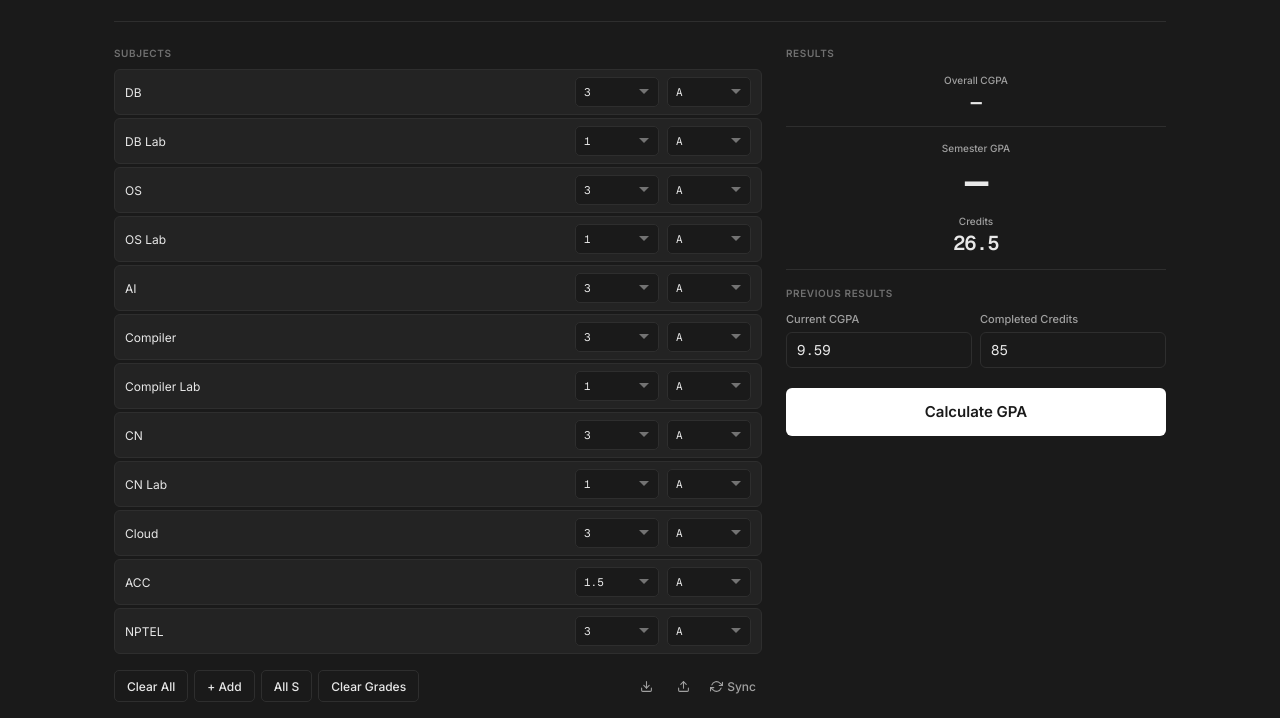
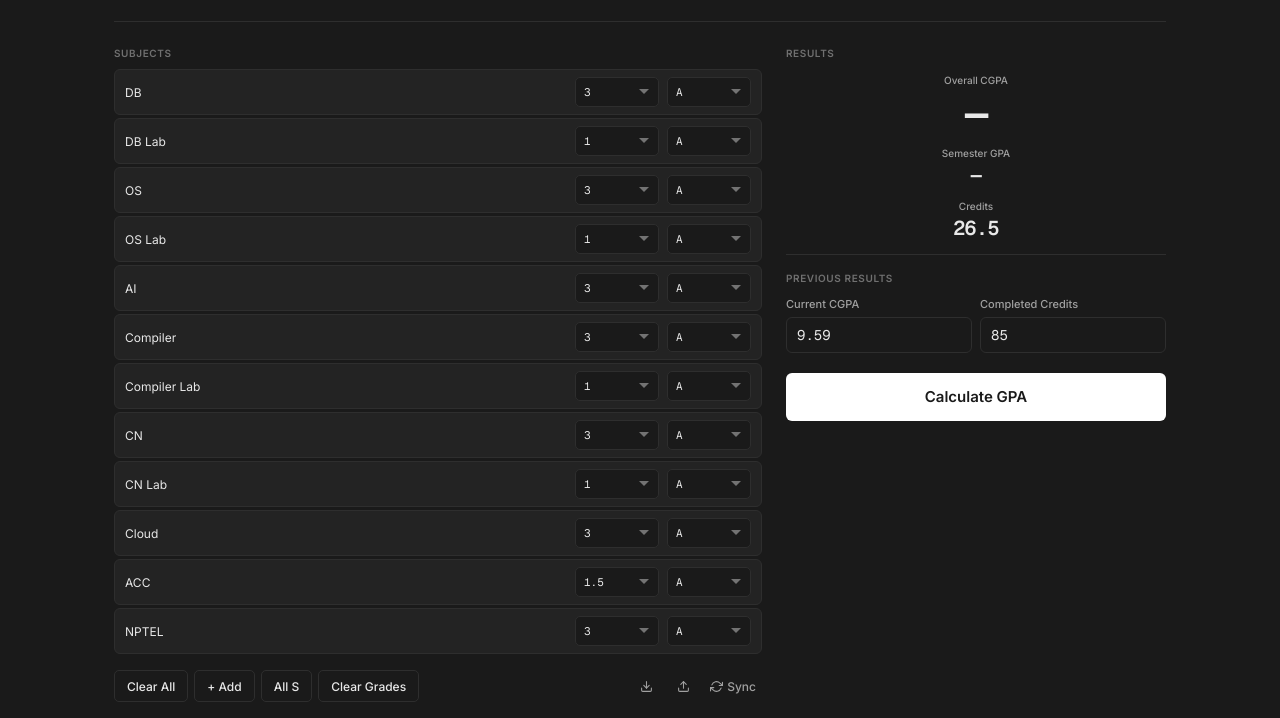
Before and after one commit to Yuvraj675/vit_gpa, a website: page index.html in a window 1280 px wide. Shown: the part 121-839 px from the top of the page. Drawn offline with nearby package versions, Linux system fonts and the light colour scheme.

Commit message:
fix: make Overall CGPA the main highlight, Semester GPA smaller

```diff
--- a/index.html
+++ b/index.html
@@ -579,19 +579,19 @@
         <div class="results-panel">
           <div class="section-label">Results</div>
           <div class="results-body">
-            <div class="result-secondary">
+            <div class="result-main">
+              <div class="result-label">Overall CGPA</div>
+              <div class="result-value" id="cgpa-value">—</div>
+            </div>
+
+            <div class="result-secondary" style="border-bottom: none; padding-bottom: 0; margin-bottom: 14px;">
               <div class="result-card" style="grid-column: span 2;">
-                <div class="result-label">Overall CGPA</div>
-                <div class="result-value" id="cgpa-value">—</div>
+                <div class="result-label">Semester GPA</div>
+                <div class="result-value" id="gpa-value">—</div>
               </div>
             </div>
 
-            <div class="result-main">
-              <div class="result-label">Semester GPA</div>
-              <div class="result-value" id="gpa-value">—</div>
-            </div>
-
-            <div class="result-secondary" style="border-bottom: none; padding-bottom: 0; margin-bottom: 14px;">
+            <div class="result-secondary" style="border-bottom: none; padding-bottom: 0; margin-bottom: 0;">
               <div class="result-card" style="grid-column: span 2;">
                 <div class="result-label">Credits</div>
                 <div class="result-value" id="stat-credits">0</div>
```
